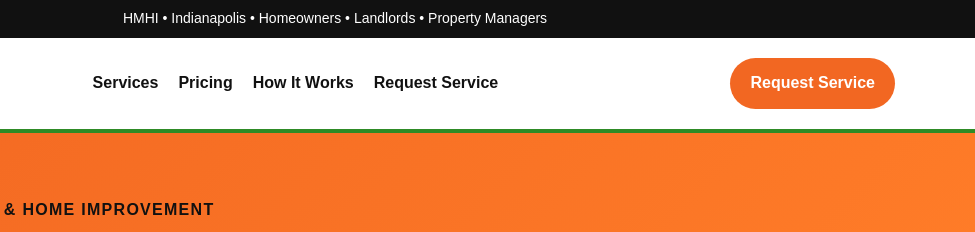
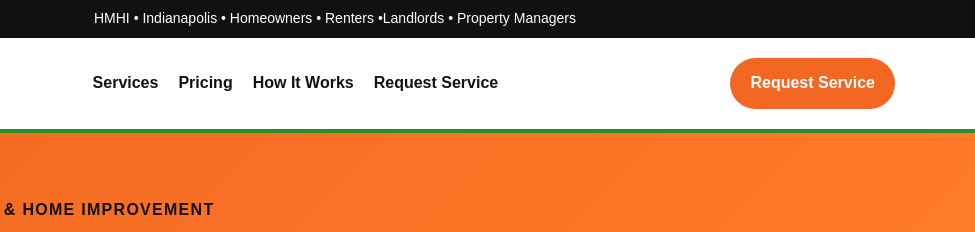
Before and after one commit to HMHISD-source/hmhi-website, a plain HTML site: page index.html in a window 1280 px wide. Shown: the top 232 px of the page, 305-1280 px from the left. Drawn offline with Linux system fonts and the light colour scheme.

Commit message:
Update index.html

```diff
--- a/index.html
+++ b/index.html
@@ -21,7 +21,7 @@ section{padding:70px 0}.light{background:var(--l)}.dark{background:var(--b);colo
 </style>
 </head>
 <body>
-<div class="top">HMHI • Indianapolis • Homeowners • Landlords • Property Managers</div>
+<div class="top">HMHI • Indianapolis • Homeowners • Renters •Landlords • Property Managers</div>
 <header><div class="wrap nav"><a href="#"><img class="logo" src="hmhi-logo.png" alt="Harrell Maintenance & Home Improvement logo"></a><nav class="links"><a href="#services">Services</a><a href="#pricing">Pricing</a><a href="#process">How It Works</a><a href="#request">Request Service</a></nav><a class="btn orange" href="#request">Request Service</a></div></header>
 
 <section class="hero"><div class="wrap heroGrid"><div>
```
